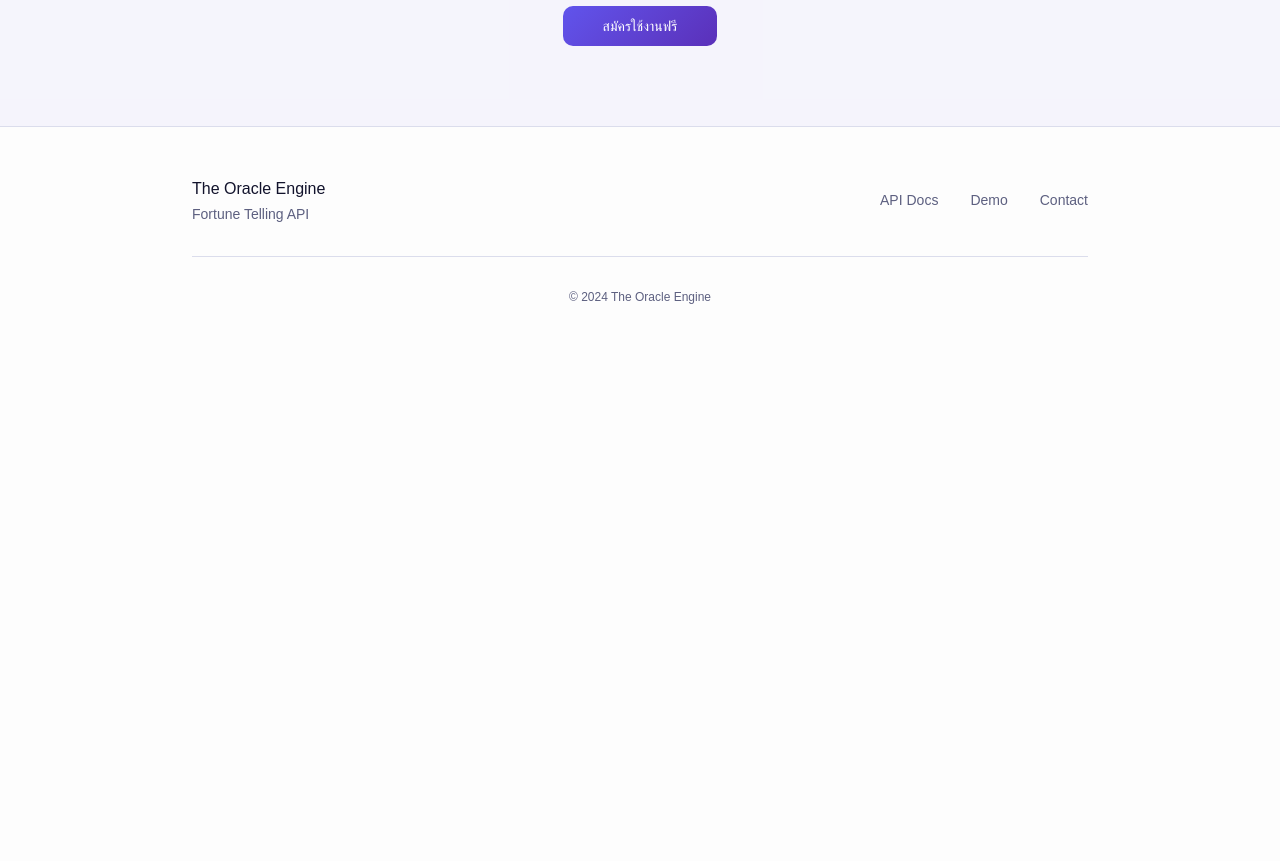
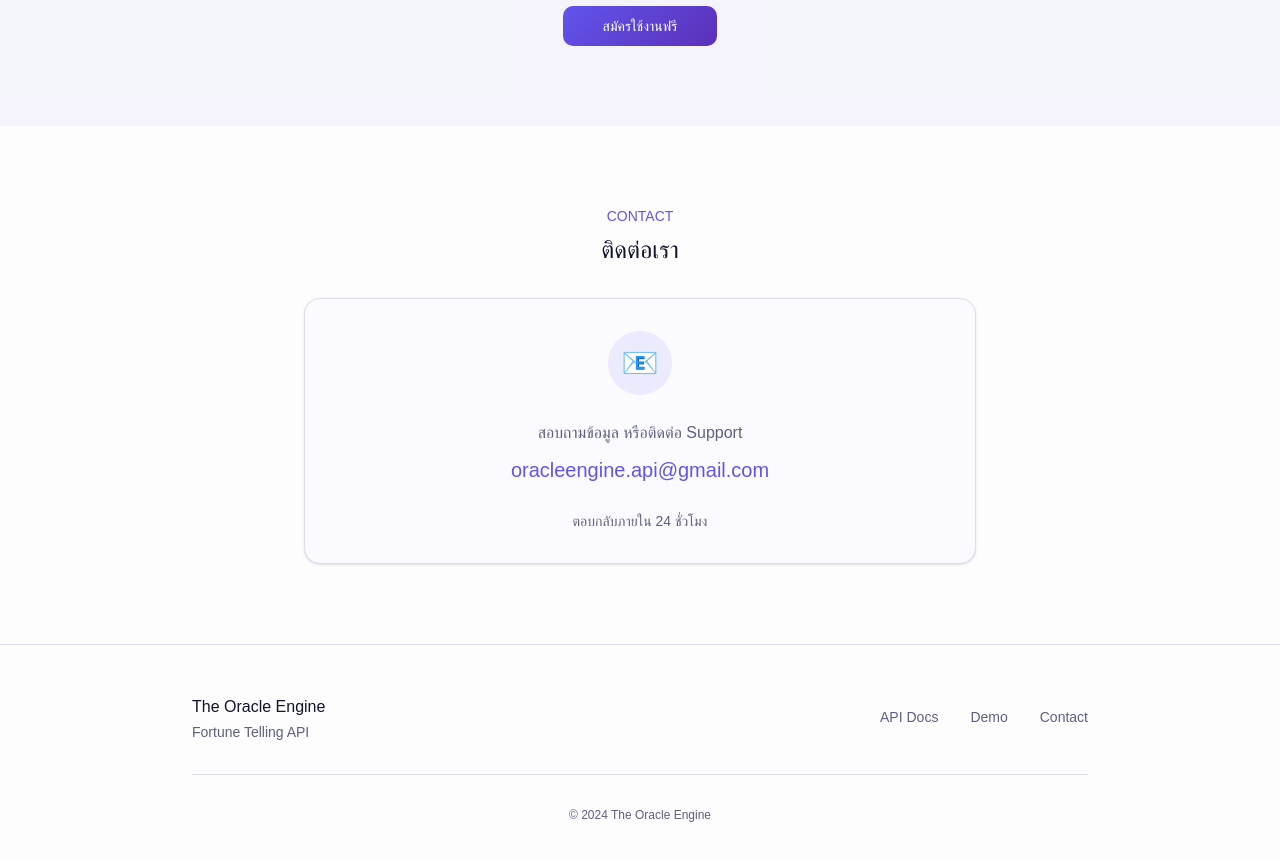
Before and after one commit to johnnysins24/oracle-web, a Next.js app: page / in a window 1280 px wide. Shown: the part 4220-5081 px from the top of the page. Before the commit the page ends 4573 px from the top, so only its background shows below. Built offline with nearby package versions, Linux system fonts and the light colour scheme; no server answers; a web font is replaced by a local one.

Commit message:
Add Contact section with support email

```diff
--- a/app/page.tsx
+++ b/app/page.tsx
@@ -346,6 +346,36 @@ export default function Home() {
           </div>
         </section>
 
+        {/* Contact Section */}
+        <section className="py-20 px-6">
+          <div className="max-w-2xl mx-auto text-center">
+            <div className="mb-8">
+              <p className="text-sm text-primary font-medium mb-2">CONTACT</p>
+              <h2 className="text-2xl font-medium">ติดต่อเรา</h2>
+            </div>
+
+            <Card className="p-8">
+              <div className="flex flex-col items-center gap-6">
+                <div className="w-16 h-16 rounded-full bg-primary/10 flex items-center justify-center">
+                  <span className="text-3xl">📧</span>
+                </div>
+                <div>
+                  <p className="text-muted-foreground mb-2">สอบถามข้อมูล หรือติดต่อ Support</p>
+                  <a
+                    href="mailto:oracleengine.api@gmail.com"
+                    className="text-xl font-medium text-primary hover:underline"
+                  >
+                    oracleengine.api@gmail.com
+                  </a>
+                </div>
+                <p className="text-sm text-muted-foreground">
+                  ตอบกลับภายใน 24 ชั่วโมง
+                </p>
+              </div>
+            </Card>
+          </div>
+        </section>
+
         {/* Footer - Minimal */}
         <footer className="py-12 px-6 border-t">
           <div className="max-w-4xl mx-auto">
@@ -361,7 +391,7 @@ export default function Home() {
                 <Link href="/tarot" className="text-muted-foreground hover:text-primary">
                   Demo
                 </Link>
-                <a href="mailto:support@oracle-engine.com" className="text-muted-foreground hover:text-primary">
+                <a href="mailto:oracleengine.api@gmail.com" className="text-muted-foreground hover:text-primary">
                   Contact
                 </a>
               </div>
```
